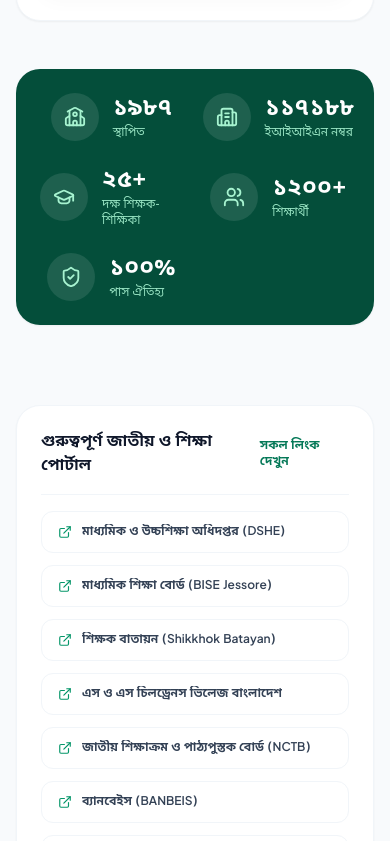
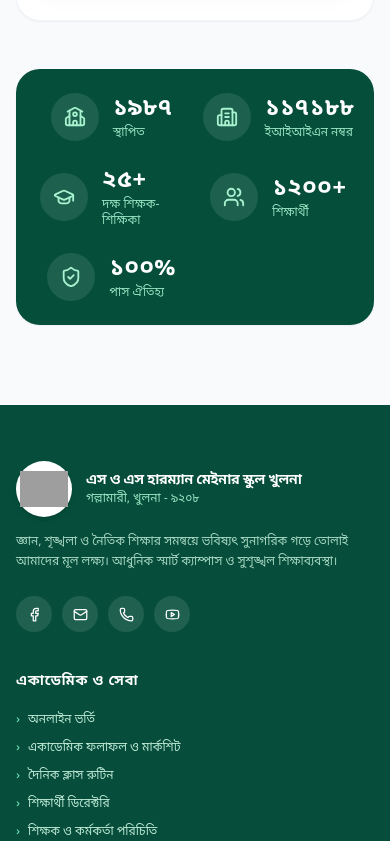
Before and after one commit to KamanashisBiswas/sonar-bangla-high-school, a React (Vite) app: page / in a window 390 px wide. Shown: the part 11159-12000 px from the top of the page. Built offline with nearby package versions, Linux system fonts and the light colour scheme; grey boxes are pictures that could not be loaded; a web font is replaced by a local one.

Commit message:
feat: remove outdated education portals section from Layout component

```diff
--- a/components/Layout.tsx
+++ b/components/Layout.tsx
@@ -346,44 +346,7 @@ const Layout: React.FC = () => {
       {/* Main Content Area */}
       <main className="flex-grow">{!isLoading && <Outlet />}</main>
 
-      {/* Important National & Education Portals Box (Matching Image 1 & 2) */}
-      <div className="max-w-7xl mx-auto px-4 sm:px-6 lg:px-8 mb-12">
-        <div className="bg-white rounded-3xl p-6 sm:p-8 border border-slate-100 shadow-sm">
-          <div className="flex items-center justify-between pb-4 mb-4 border-b border-slate-100">
-            <h4 className="text-base sm:text-lg font-extrabold text-slate-900 flex items-center gap-2">
-              {language === "bn" ? "গুরুত্বপূর্ণ জাতীয় ও শিক্ষা পোর্টাল" : "Important National & Education Portals"}
-            </h4>
-            <Link to="/downloads" className="text-xs sm:text-sm text-emerald-700 hover:text-emerald-800 font-bold">
-              {language === "bn" ? "সকল লিংক দেখুন" : "View All"}
-            </Link>
-          </div>
-          <div className="grid grid-cols-1 sm:grid-cols-2 lg:grid-cols-4 gap-3 text-xs">
-            {[
-              { label: "মাধ্যমিক ও উচ্চশিক্ষা অধিদপ্তর (DSHE)", url: "http://www.dshe.gov.bd/" },
-              { label: "মাধ্যমিক শিক্ষা বোর্ড (BISE Jessore)", url: "https://www.jessoreboard.gov.bd/" },
-              { label: "শিক্ষক বাতায়ন (Shikkhok Batayan)", url: "https://www.teachers.gov.bd/" },
-              { label: "এস ও এস চিলড্রেনস ভিলেজ বাংলাদেশ", url: "https://www.sos-bangladesh.org/" },
-              { label: "জাতীয় শিক্ষাক্রম ও পাঠ্যপুস্তক বোর্ড (NCTB)", url: "http://www.nctb.gov.bd/" },
-              { label: "ব্যানবেইস (BANBEIS)", url: "http://www.banbeis.gov.bd/" },
-              { label: "শিক্ষা মন্ত্রণালয় (MOEDU)", url: "http://www.moedu.gov.bd/" },
-              { label: "বাংলাদেশ জাতীয় তথ্য বাতায়ন", url: "https://bangladesh.gov.bd/" },
-            ].map((link, idx) => (
-              <a
-                key={idx}
-                href={link.url}
-                target="_blank"
-                rel="noreferrer"
-                className="flex items-center gap-2.5 bg-white hover:bg-emerald-50 text-slate-700 hover:text-emerald-800 transition py-3 px-4 rounded-xl border border-slate-100 text-xs font-semibold truncate group shadow-xs cursor-pointer"
-              >
-                <ExternalLink size={14} className="text-emerald-600 flex-shrink-0" />
-                <span className="truncate">{link.label}</span>
-              </a>
-            ))}
-          </div>
-        </div>
-      </div>
-
-      {/* Solid Rich Deep Green Institutional Footer (Pixel Perfect 1:1 Matching Reference Image) */}
+      {/* Solid Rich Deep Green Institutional Footer (4-Column Layout - Pixel Perfect) */}
       <footer className="bg-[#064e3b] text-white pt-14 pb-6 relative overflow-hidden">
         <div className="max-w-7xl mx-auto px-4 sm:px-6 lg:px-8">
           <div className="grid grid-cols-1 md:grid-cols-2 lg:grid-cols-4 gap-10 lg:gap-12 pb-12">
```
